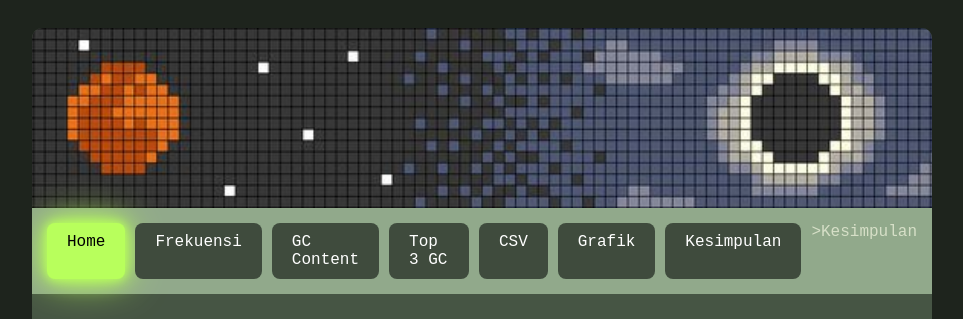
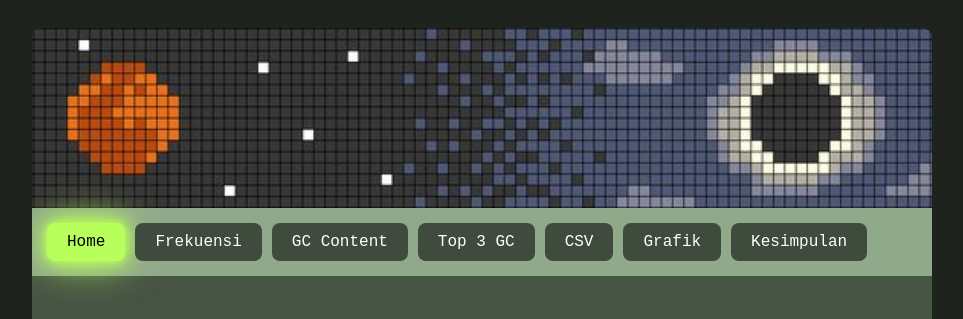
Before and after one commit to asrilmla/projekstrukdat, a plain HTML site: page index.html in a window 1280 px wide. Shown: the top 319 px of the page, without its empty margins (158-1121 px from the left). Drawn offline with Linux system fonts and the light colour scheme; files whose address does not match are found by name.

Commit message:
Update index.html

```diff
--- a/index.html
+++ b/index.html
@@ -88,7 +88,7 @@ padding:25px;
 <a href="top3.html" class="nav-item">Top 3 GC</a>
 <a href="csv.html" class="nav-item">CSV</a>
 <a href="grafik.html" class="nav-item">Grafik</a>
-<a href="kesimpulan.html" class="nav-item">Kesimpulan</a>>Kesimpulan</a>
+<a href="html/kesimpulan.html" class="nav-item">Kesimpulan</a>
 </div>
 
 <!-- CONTENT -->
```
